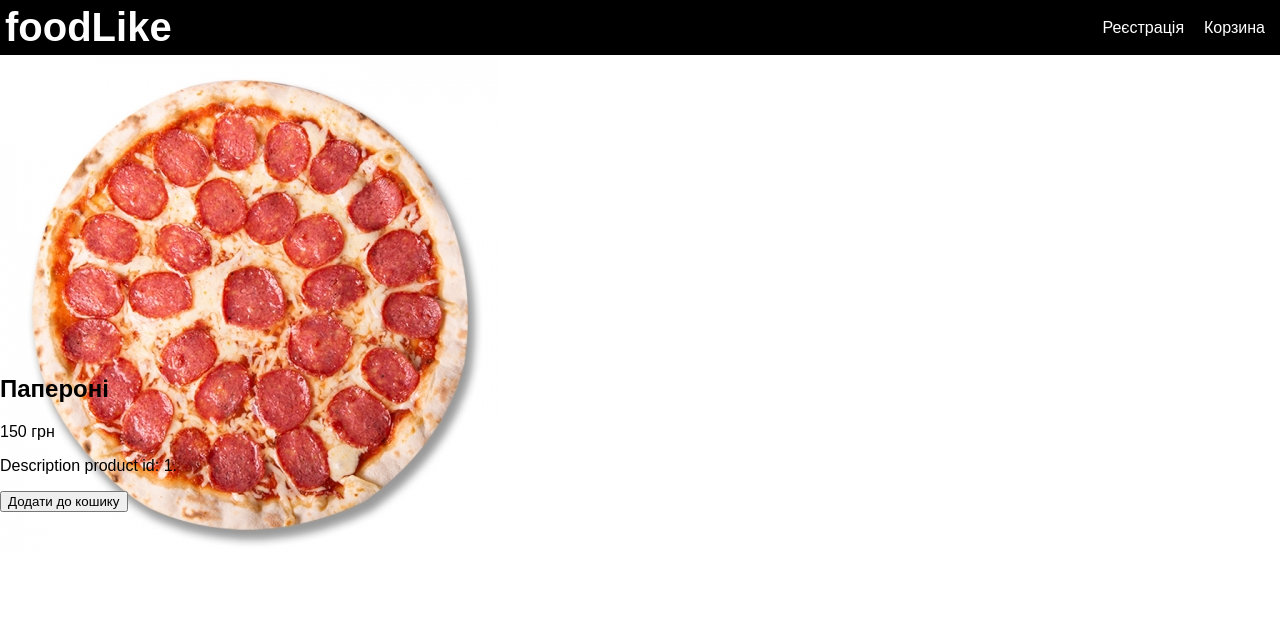
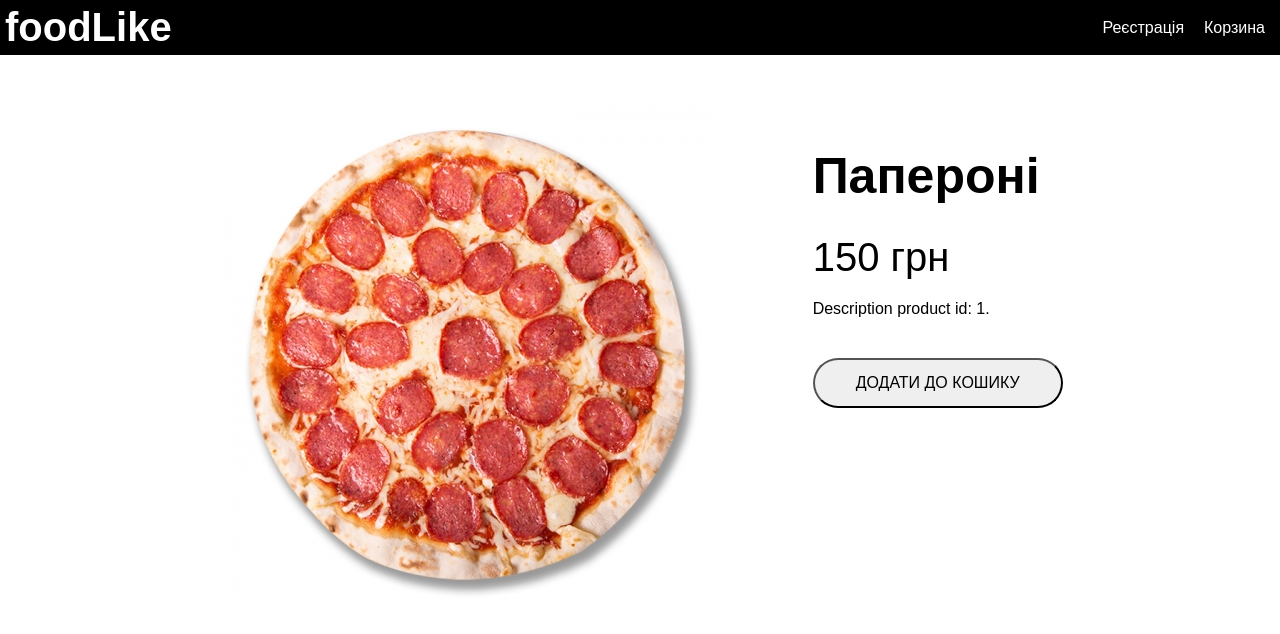
Before and after one commit to Regeln/web-project-react, a React (Create React App) app: page /product/1 in a window 1280 px wide. Shown: the top 634 px of the page. Built offline with nearby package versions, Linux system fonts and the light colour scheme.

Commit message:
Add CSS styling to product description page

```diff
--- a/src/index.css
+++ b/src/index.css
@@ -44,6 +44,11 @@ a {
     color: inherit;
 }
 
+p {
+    margin: 0;
+    padding: 0;
+}
+
 /* ----------- */
 
 .products-list {
@@ -56,7 +61,7 @@ a {
 .products-list li {
     list-style-type: none;
     padding: 0;
-    margin: 1rem;
+    margin: 2rem;
 }
 
 .product-name {
@@ -65,10 +70,51 @@ a {
 }
 
 .product-price {
-    font-size: 2rem;
+    font-size: 2.5rem;
+    font-weight: 500;
 }
 
 .product-image {
-    max-width: 30rem;
-    max-height: 30rem;
+    max-width: 25rem;
+    max-height: 25rem;
 }
+
+/* Product Description */
+.product-content {
+    display: flex;
+    justify-content: space-evenly;
+    align-items: flex-start;
+    flex-wrap: wrap;
+    margin-top: 50px;
+}
+
+.product-info {
+    margin-left: 10%;
+}
+
+.product-info-name {
+    font-size: 5rem;
+    margin-bottom: 30px;
+}
+
+.product-info-price {
+    font-size: 4rem;
+    font-weight: 400;
+    margin-bottom: 20px;
+}
+
+.product-info-desription {
+    margin-bottom: 20px;
+}
+
+.product-info-add-to-cart {
+    align-items: center;
+    justify-content: center;
+    height: 50px;
+    width: 250px;
+    font-size: 16px;
+    font-weight: 500;
+    border-radius: 1000px;
+    text-transform: uppercase;
+    margin-top: 40px;
+}
```
